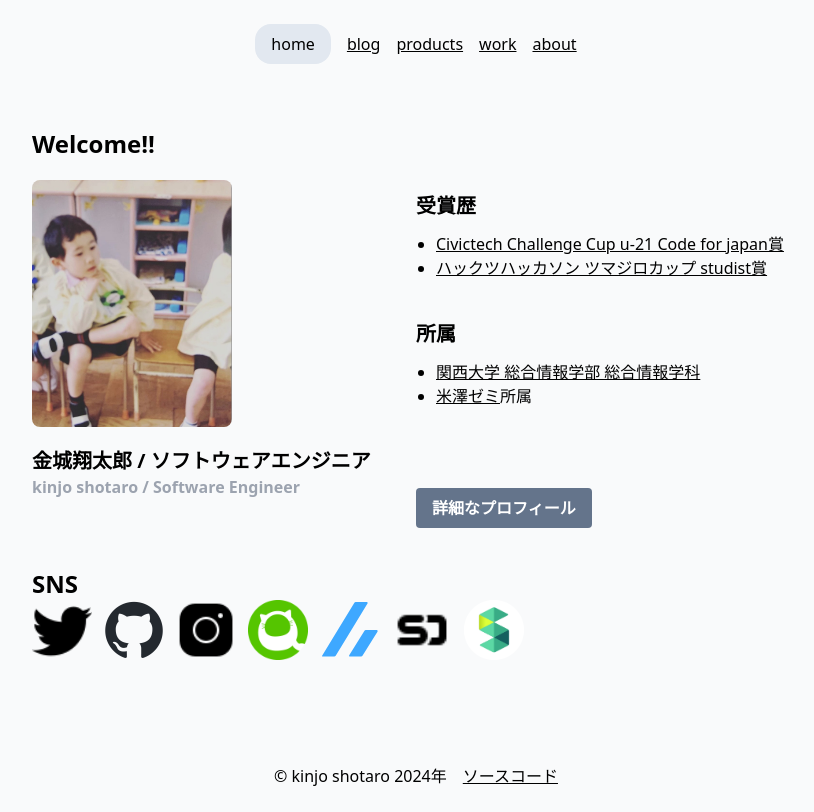
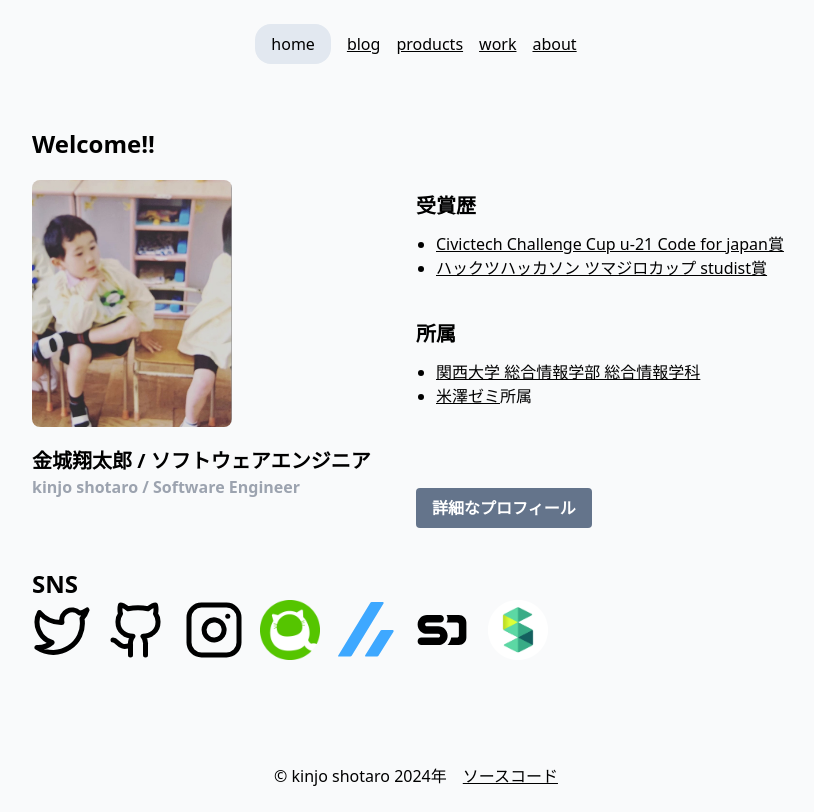
Before and after one commit to kinjo1130/portfolio-v4, a Next.js app: page / in a window 1280 px wide. Shown: the whole page, without its empty margins (224-1038 px from the left). Built offline with nearby package versions, Linux system fonts and the light colour scheme.

Commit message:
fix: アイコンの画像をいい感じにした

```diff
--- a/components/SNS.tsx
+++ b/components/SNS.tsx
@@ -1,22 +1,24 @@
 import Image from "next/image";
+import { Twitter, Github, Instagram } from "lucide-react";
 export default function SNS() {
   const ICON_SIZE = 60;
   return (
     <div className="mt-10">
       <h3 className="font-bold text-2xl">SNS</h3>
-      <ul className="flex gap-3">
+      <ul className="flex gap-4">
         <li>
           <a
             href="https://twitter.com/kinjyo1130"
             target="_blank"
             rel="noopener noreferrer"
           >
-            <Image
+            {/* <Image
               src="/sns/twitter.png"
               alt="twitter"
               width={ICON_SIZE}
               height={ICON_SIZE}
-            />
+            /> */}
+            <Twitter size={ICON_SIZE} />
           </a>
         </li>
         <li>
@@ -25,12 +27,13 @@ export default function SNS() {
             target="_black"
             rel="noopener noreferrer"
           >
-            <Image
+            {/* <Image
               src="/sns/github.png"
               alt="github"
               width={ICON_SIZE}
               height={ICON_SIZE}
-            />
+            /> */}
+            <Github size={ICON_SIZE} />
           </a>
         </li>
         <li>
@@ -39,12 +42,13 @@ export default function SNS() {
             target="_black"
             rel="noopener noreferrer"
           >
-            <Image
+            {/* <Image
               src="/sns/instagram.png"
               alt="instagram"
               width={ICON_SIZE}
               height={ICON_SIZE}
-            />
+            /> */}
+            <Instagram size={ICON_SIZE} />
           </a>
         </li>
         <li>
@@ -81,12 +85,23 @@ export default function SNS() {
             target="_black"
             rel="noopener noreferrer"
           >
-            <Image
+            {/* <Image
               src="/sns/speakerdeck.png"
               alt="speakerdeck"
               width={ICON_SIZE}
               height={ICON_SIZE}
-            />
+            /> */}
+            <svg
+              xmlns="http://www.w3.org/2000/svg"
+              x="0px"
+              y="0px"
+              width={ICON_SIZE}
+              height={ICON_SIZE}
+              viewBox="0 0 32 32"
+
+            >
+              <path d="M 8 8 C 5.243 8 3 10.243 3 13 C 3 15.757 5.243 18 8 18 L 14 18 C 14.551 18 15 18.448 15 19 C 15 19.552 14.551 20 14 20 L 5 20 C 3.896 20 3 20.896 3 22 C 3 23.104 3.896 24 5 24 L 14 24 C 16.757 24 19 21.757 19 19 C 19 16.243 16.757 14 14 14 L 8 14 C 7.449 14 7 13.552 7 13 C 7 12.448 7.449 12 8 12 L 15 12 C 16.104 12 17 11.104 17 10 C 17 8.896 16.104 8 15 8 L 8 8 z M 18.445312 8 C 18.789313 8.59 19 9.268 19 10 C 19 10.734 18.783453 11.409 18.439453 12 L 24 12 C 24.552 12 25 12.448 25 13 L 25 19 C 25 19.552 24.552 20 24 20 L 20.919922 20 C 20.695922 21.556 19.963672 22.949 18.888672 24 L 25 24 C 27.209 24 29 22.209 29 20 L 29 12 C 29 9.791 27.209 8 25 8 L 18.445312 8 z"></path>
+            </svg>
           </a>
         </li>
         <li>
--- a/pages/about.tsx
+++ b/pages/about.tsx
@@ -9,7 +9,7 @@ export default function About() {
       <p>出身地: 大阪生まれ、滋賀育ち</p>
       <Heading level={2}>学生のころとプログラミングとの出会い</Heading>
       <p>
-        小学校から高校までは運動が大好きな少年でした。そのときは、プログラミングのプの字も知らないような少年でした。
+        小学校から高校までは運動が大好きな少年でした。そのときは、プログラミングのプの字も知らないような少年でした。友人と毎日体を動かして遊ぶようなことばっかりをしていました。
         ましては、自分が機械に触るなんて思ってもなかったです。
         そんな時の転機は、高校三年生の頃に、席が隣だった友達が、まさに自分のプログラミングの師匠になる人だったのです。
         受験も早く終わって、暇を持て余していたら、PCを買って、プログラミングでもしてみたら？っていう勧めがあって、フットワークの軽かった自分は、すぐに大学で使うからと言って、親にPCを少し早いけど、お願いをして、買ってもらいました。
```
